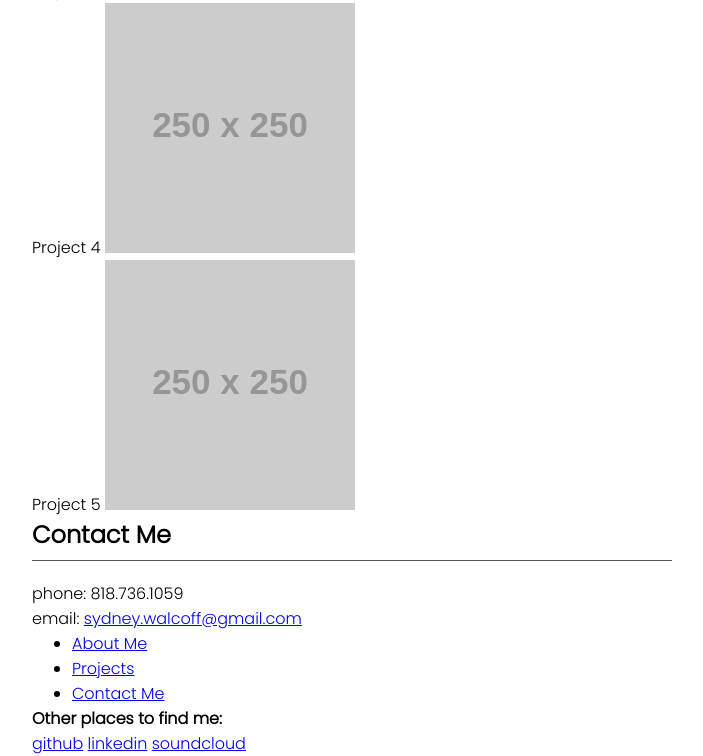
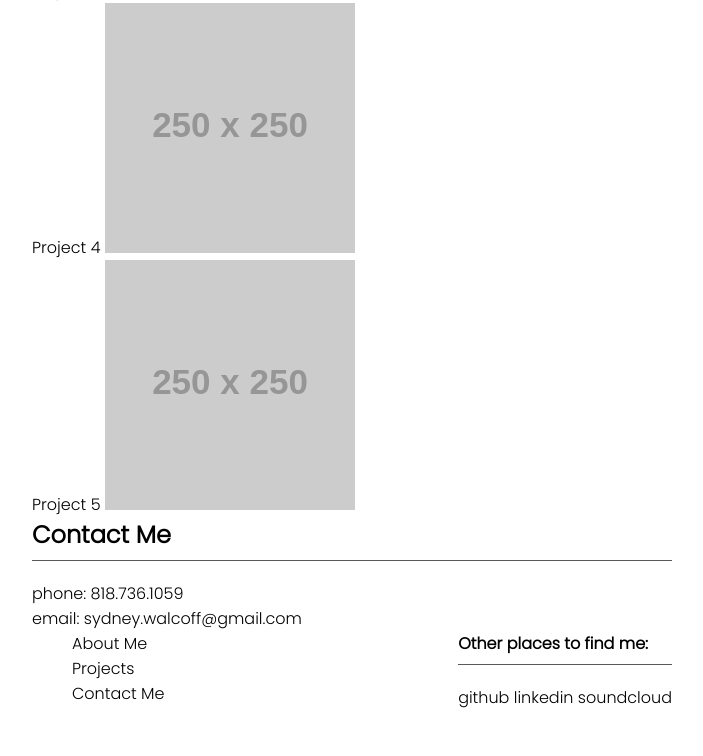
Before and after one commit to sydneywalcoff/portfolio, a plain HTML site: page index.html in a window 1280 px wide. Shown: the part 1278-2034 px from the top of the page, without its empty margins (288-991 px from the left). After the commit the page ends 1988 px from the top, so only its background shows below. Drawn offline with Linux system fonts and the light colour scheme; placeholder pictures from the web are drawn by us.

Commit message:
started styling footer and contact section

```diff
--- a/assets/css/style.css
+++ b/assets/css/style.css
@@ -12,11 +12,21 @@ body {
     font-family: 'Poppins', sans-serif;
 }
 
+a {
+    text-decoration: none;
+    color:#000;
+}
+
+nav ul {
+    list-style-type: none;
+}
+
 .section-title {
     border-bottom: 1px solid rgba(0,0,0,0.65);
     margin-bottom: 20px;
     padding-bottom: 8px;
 }
+
 
 /* header */
 header {
@@ -24,7 +34,7 @@ header {
     color: #000;
     justify-content: center;
     margin: 20px;
-    flex-wrap:wrap;
+    flex-wrap: wrap;
     width: 100%;
 }
 
@@ -34,15 +44,8 @@ header h1 {
     width: 100%;
 }
 
-header nav ul li a {
-    color: #000;
-    text-decoration: none;
-
-}
-
 header nav ul {
     display: flex;
-    list-style-type: none;
     padding: 0;
 }
 
@@ -71,3 +74,18 @@ header nav ul li {
 /* contact */
 
 /* footer */
+
+footer {
+    display: flex;
+    width: 100%;
+    justify-content: space-between;
+}
+
+footer nav ul li {
+    display: flex;
+
+}
+
+footer nav ul li a {
+
+}
--- a/index.html
+++ b/index.html
@@ -21,7 +21,7 @@
                     <a href="#projects">Projects</a>
                 </li>
                 <li>
-                    <a href="contact">Contact Me</a>
+                    <a href="#contact">Contact Me</a>
                 </li>
             </ul>
         </nav>
@@ -95,17 +95,16 @@
                     <a href="#projects">Projects</a>
                 </li>
                 <li>
-                    <a href="contact">Contact Me</a>
+                    <a href="#contact">Contact Me</a>
                 </li>
             </ul>
         </nav>
         <div class="links">
-            <h4>Other places to find me:</h4>
+            <h4 class="section-title">Other places to find me:</h4>
             <a href="github.com/sydneywalcoff">github</a>
             <a href="linkedin.com/in/sydneywalcoff">linkedin</a>
             <a href="#">soundcloud</a>
         </div>
     </footer>
-
 </body>
 </html>
```
